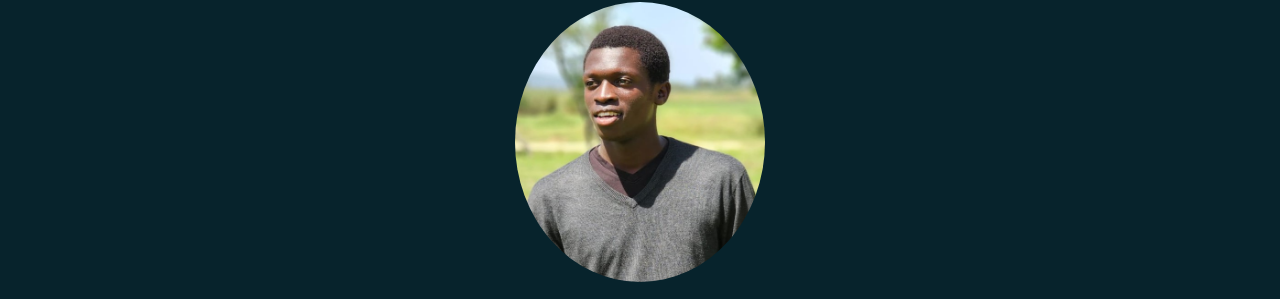
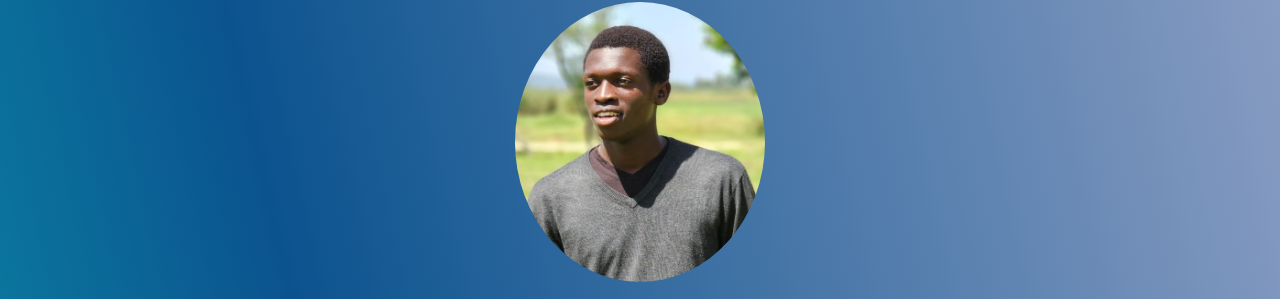
Before and after one commit to immanuel2003/resume2.0, a plain HTML site: page index.html in a window 1280 px wide. Shown: the part 278-577 px from the top of the page. Drawn offline with nearby package versions, Linux system fonts and the light colour scheme.

Commit message:
color change

```diff
--- a/style.css
+++ b/style.css
@@ -1,5 +1,6 @@
 .css-selector {
-    background-color: #07232c;
+    background: rgb(10,195,190);
+    background: linear-gradient(77deg, rgba(10,195,190,1) 0%, rgba(11,83,143,1) 46%, rgba(11,48,128,0.4599089635854342) 100%);
 }
 
 .h1myname {
```
